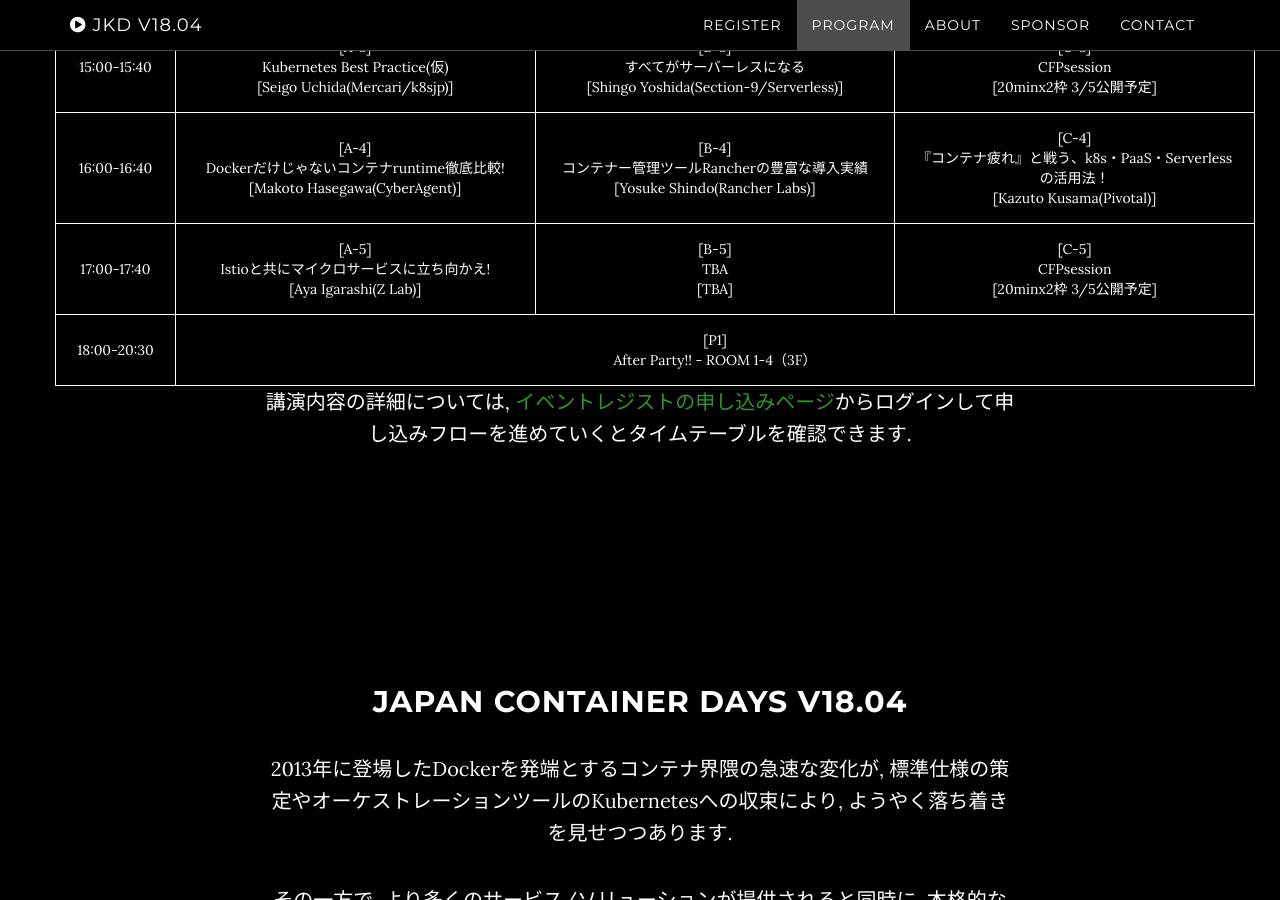
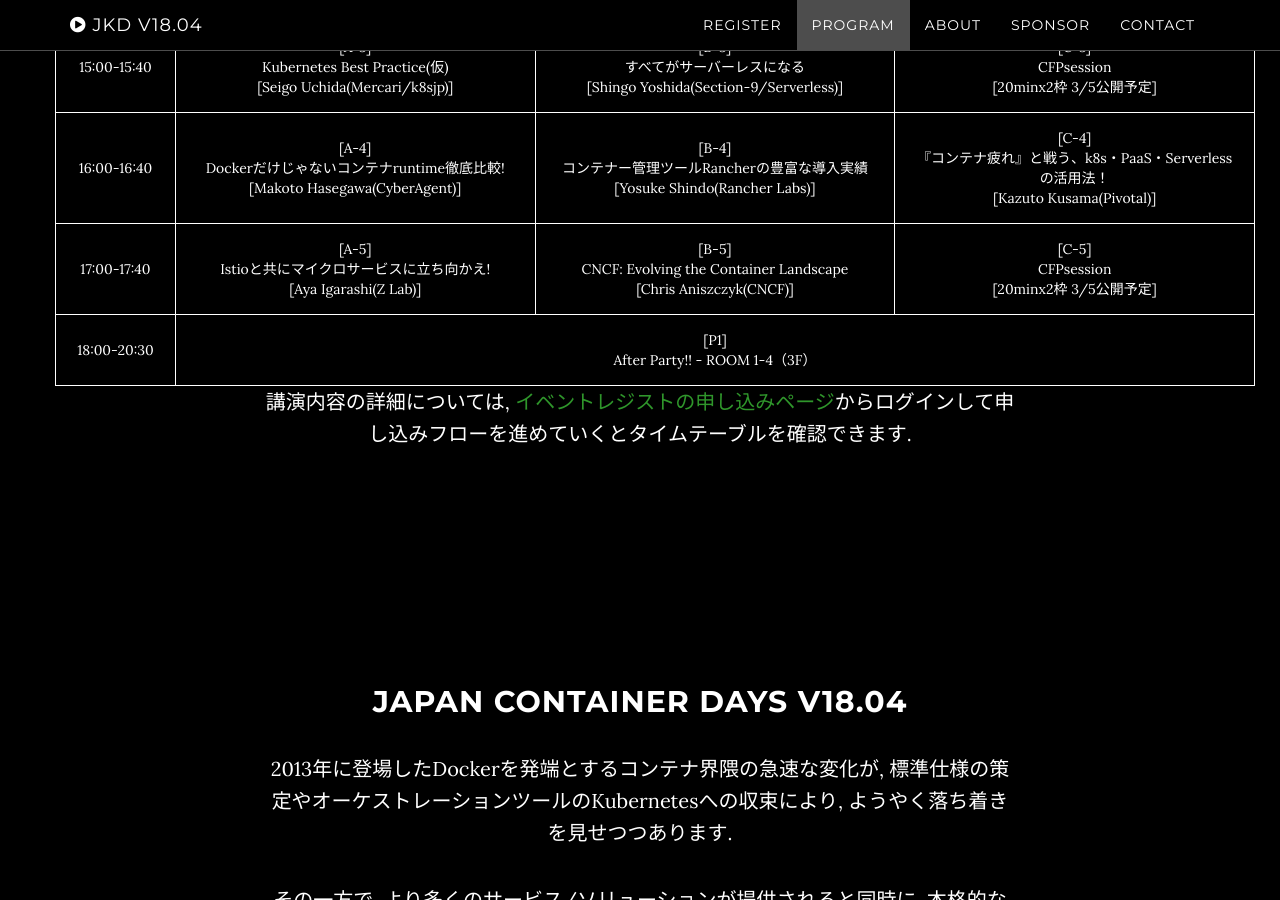
Before and after one commit to containerdays/v18.04, a Jekyll site: the page built from docs/index.html, in a window 1280 px wide and 900 px high, scrolled down 3117 px. Built offline with Jekyll 4.4.1, drawn with Linux system fonts in a browser that asks for light colours.

Commit message:
Update program.html

```diff
--- a/docs/_includes/program.html
+++ b/docs/_includes/program.html
@@ -51,7 +51,7 @@
                         <tr>
                           <td>17:00-17:40</td>
                           <td>[A-5]<br>Istioと共にマイクロサービスに立ち向かえ!<br>[Aya Igarashi(Z Lab)]</td>
-                          <td>[B-5]<br>TBA<br>[TBA]</td>
+                          <td>[B-5]<br>CNCF: Evolving the Container Landscape<br>[Chris Aniszczyk(CNCF)]</td>
                           <td>[C-5]<br>CFPsession<br>[20minx2枠 3/5公開予定]</td>
                         </tr>
                         <tr>
```
